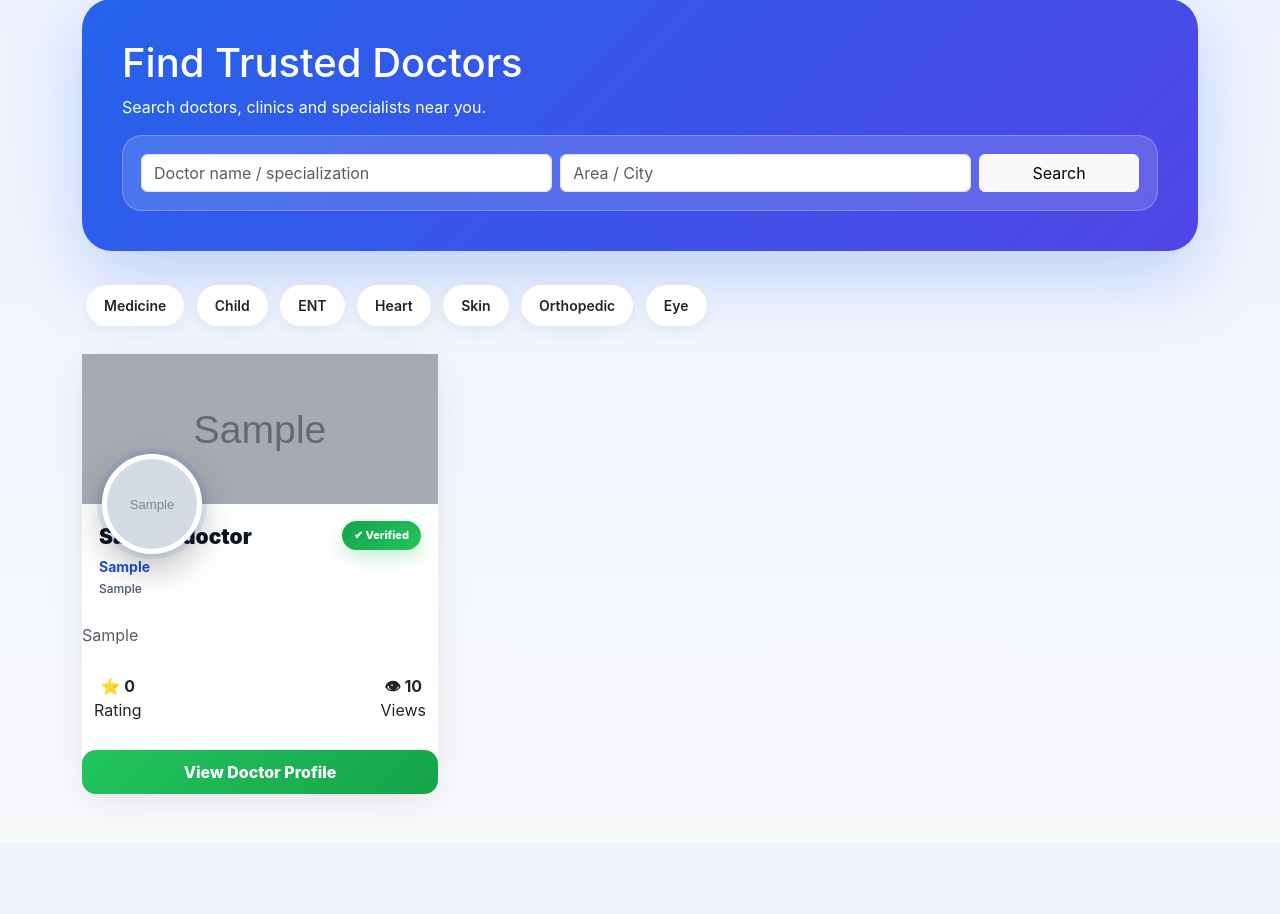
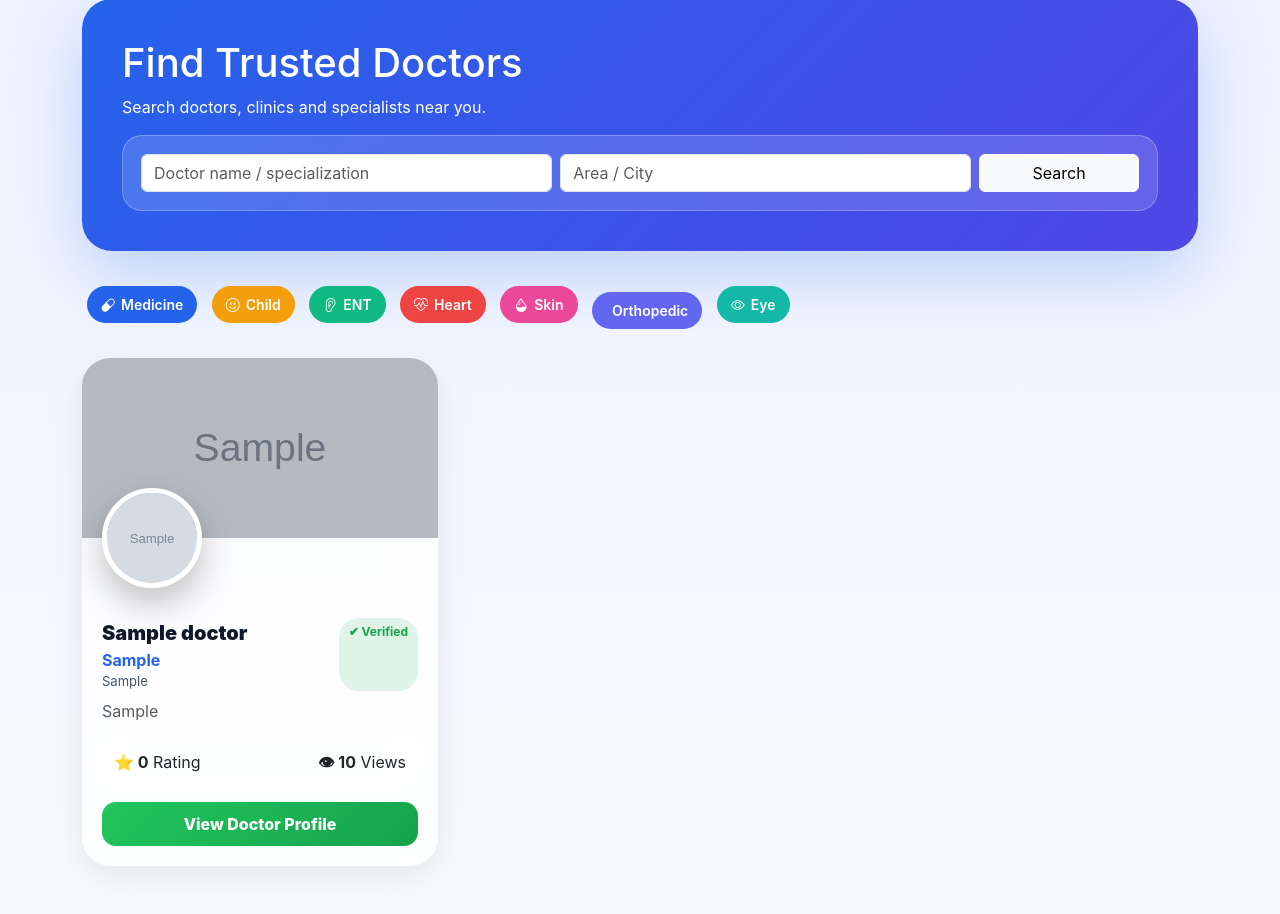
Before and after one commit to shipufalia-jpg/S.F, a Flask app: page /doctors/list in a window 1280 px wide. Shown: the part 83-997 px from the top of the page. Before the commit the page ends 885 px from the top, so only its background shows below. Run offline with Flask 3, Linux system fonts and the light colour scheme; tables that the repository leaves empty hold one stand-in row (values such as "Sample post"); grey boxes marked "Sample" are stand-in pictures.

Commit message:
Update list.html

```diff
--- a/templates/doctor/list.html
+++ b/templates/doctor/list.html
@@ -8,6 +8,9 @@
 <title>S.F Doctor Chamber</title>
 
 <link href="https://cdn.jsdelivr.net/npm/bootstrap@5.3.3/dist/css/bootstrap.min.css" rel="stylesheet">
+
+<!-- Bootstrap Icons -->
+<link rel="stylesheet" href="https://cdn.jsdelivr.net/npm/bootstrap-icons@1.11.3/font/bootstrap-icons.min.css">
 
 <style>
 
@@ -43,22 +46,31 @@ body{
 
 /* CHIP */
 .chip{
-    display:inline-block;
-    background:white;
-    border:none;
-    padding:10px 18px;
+    display:inline-flex;
+    align-items:center;
+    gap:6px;
+    padding:8px 14px;
     border-radius:50px;
     font-size:14px;
     font-weight:600;
-    margin:4px;
+    margin:5px;
     cursor:pointer;
     transition:.3s;
-    box-shadow:0 5px 15px rgba(0,0,0,.05);
+    color:#fff;
 }
 
+/* CHIP COLORS */
+.chip.medicine { background:#2563eb; }
+.chip.child { background:#f59e0b; }
+.chip.ent { background:#10b981; }
+.chip.heart { background:#ef4444; }
+.chip.skin { background:#ec4899; }
+.chip.ortho { background:#6366f1; }
+.chip.eye { background:#14b8a6; }
+
 .chip:hover{
-    background:var(--primary);
-    color:white;
+    transform:translateY(-2px);
+    opacity:.9;
 }
 
 /* CARD */
@@ -81,17 +93,19 @@ body{
 /* COVER */
 .cover-wrap{
     position:relative;
-    height:150px;   /* আগে 180px ছিল → এখন কমানো */
+    height:180px;
     border-radius:28px 28px 0 0;
-    overflow:visible;
 }
+
 /* COVER IMAGE */
 .cover-img{
-    height:150px;   /* match with wrap */
     width:100%;
+    height:180px;
     object-fit:cover;
-    filter:brightness(.78);
+    filter:brightness(.85);
+    border-radius:28px 28px 0 0;
 }
+
 /* PROFILE IMAGE */
 .profile-img{
     width:100px;
@@ -103,84 +117,47 @@ body{
     position:absolute;
     bottom:-50px;
     left:20px;
+
     z-index:10;
 
-    background:white;
-
-    box-shadow:
-        0 15px 35px rgba(0,0,0,.25),
-        0 0 0 5px rgba(37,99,235,.10);
+    box-shadow:0 15px 35px rgba(0,0,0,.25);
 }
 
-/* CARD BODY */
+/* CARD CONTENT */
 .card-content{
     padding:80px 20px 20px;
 }
 
-/* =========================
-   🔥 NEW HEADER UI (REPLACED)
-========================= */
-
-.doctor-header{
-    display:flex;
-    justify-content:space-between;
-    align-items:flex-start;
-
-    padding:16px 16px;
-
-    background:rgba(255,255,255,.65);
-    backdrop-filter:blur(16px);
-
-    border-radius:18px;
-    border:1px solid rgba(255,255,255,.6);
+/* NAME */
+.doc-name{
+    font-size:20px;
+    font-weight:900;
+    color:#0f172a;
 }
 
-.doctor-info{
-    display:flex;
-    flex-direction:column;
-    gap:3px;
-    max-width:75%;
-}
-
-/* 🔥 FIX: NAME VISIBILITY */
-.doc-name{
-    font-size:21px;
-    font-weight:900;
-    color:#0b1220;
-}
-
+/* SPECIALITY */
 .doc-speciality{
-    font-size:14px;
+    color:var(--primary);
     font-weight:700;
-    color:#1d4ed8;
 }
 
 /* DEGREE */
 .doc-degree{
-    font-size:12px;
+    font-size:13px;
     color:#475569;
-    font-weight:500;
-
-    display:-webkit-box;
-    -webkit-line-clamp:2;   /* max 2 lines */
-    -webkit-box-orient:vertical;
-    overflow:hidden;
 }
 
-/* VERIFIED BADGE */
-.verified-badge{
-    background:linear-gradient(135deg,#16a34a,#22c55e);
-    color:white;
+/* VERIFIED */
+.verified{
+    background:rgba(22,163,74,.12);
+    color:#16a34a;
+    padding:5px 10px;
+    border-radius:20px;
+    font-size:12px;
+    font-weight:700;
+}
 
-    padding:6px 12px;
-    border-radius:999px;
-
-    font-size:11px;
-    font-weight:800;
-
-    box-shadow:0 8px 18px rgba(34,197,94,.25);
-}
-/* OLD STYLES (keep for safety) */
+/* STATS */
 .stats{
     display:flex;
     justify-content:space-between;
@@ -190,14 +167,7 @@ body{
     border-radius:14px;
 }
 
-.stats div{
-    text-align:center;
-}
-
-.stats strong{
-    display:block;
-}
-
+/* BUTTON */
 .btn-profile{
     border-radius:14px;
     padding:10px;
@@ -226,13 +196,11 @@ body{
     color:#2563eb;
 }
 
-/* MOBILE */
 @media(max-width:768px){
     .hero{ padding:25px; }
 }
 
 </style>
-
 </head>
 
 <body>
@@ -265,15 +233,17 @@ body{
     </form>
 </div>
 
-<!-- FILTERS -->
+<!-- FILTERS (UPDATED CHIP SECTION) -->
 <div class="mb-4">
-    <span class="chip">Medicine</span>
-    <span class="chip">Child</span>
-    <span class="chip">ENT</span>
-    <span class="chip">Heart</span>
-    <span class="chip">Skin</span>
-    <span class="chip">Orthopedic</span>
-    <span class="chip">Eye</span>
+
+    <span class="chip medicine"><i class="bi bi-capsule"></i> Medicine</span>
+    <span class="chip child"><i class="bi bi-emoji-smile"></i> Child</span>
+    <span class="chip ent"><i class="bi bi-ear"></i> ENT</span>
+    <span class="chip heart"><i class="bi bi-heart-pulse"></i> Heart</span>
+    <span class="chip skin"><i class="bi bi-droplet-half"></i> Skin</span>
+    <span class="chip ortho"><i class="bi bi-bone"></i> Orthopedic</span>
+    <span class="chip eye"><i class="bi bi-eye"></i> Eye</span>
+
 </div>
 
 <!-- DOCTORS -->
@@ -287,38 +257,30 @@ body{
 
     <div class="cover-wrap">
 
-            <img
-            src="{% if doctor.cover_photo %}
+        <img src="{% if doctor.cover_photo %}
          {{ doctor.cover_photo }}
         {% else %}
         https://images.unsplash.com/photo-1551601651-2a8555f1a136?auto=format&fit=crop&w=1200&q=80
-         {% endif %}"
-       class="cover-img"
-       alt="Doctor Cover"/>
+        {% endif %}" class="cover-img">
 
         <img src="{{ doctor.profile_photo }}" class="profile-img">
 
     </div>
 
-        <!-- 🔥 NEW HEADER UI -->
-        <div class="doctor-header">
+    <div class="card-content">
 
-            <div class="doctor-info">
+        <div class="d-flex justify-content-between">
 
+            <div>
                 <div class="doc-name">{{ doctor.name }}</div>
-
-                <div class="doc-speciality">
-                    {{ doctor.specialization }}
-                </div>
-
+                <div class="doc-speciality">{{ doctor.specialization }}</div>
                 <div class="doc-degree">
                     {{ doctor.degree if doctor.degree else "Degree not added" }}
                 </div>
-
             </div>
 
             {% if doctor.verified %}
-            <span class="verified-badge">✔ Verified</span>
+            <span class="verified">✔ Verified</span>
             {% endif %}
 
         </div>
@@ -348,6 +310,8 @@ body{
 
 </div>
 
+</div>
+
 {% endfor %}
 
 </div>
```
Lines whose indentation alone changed are shown as unchanged.
